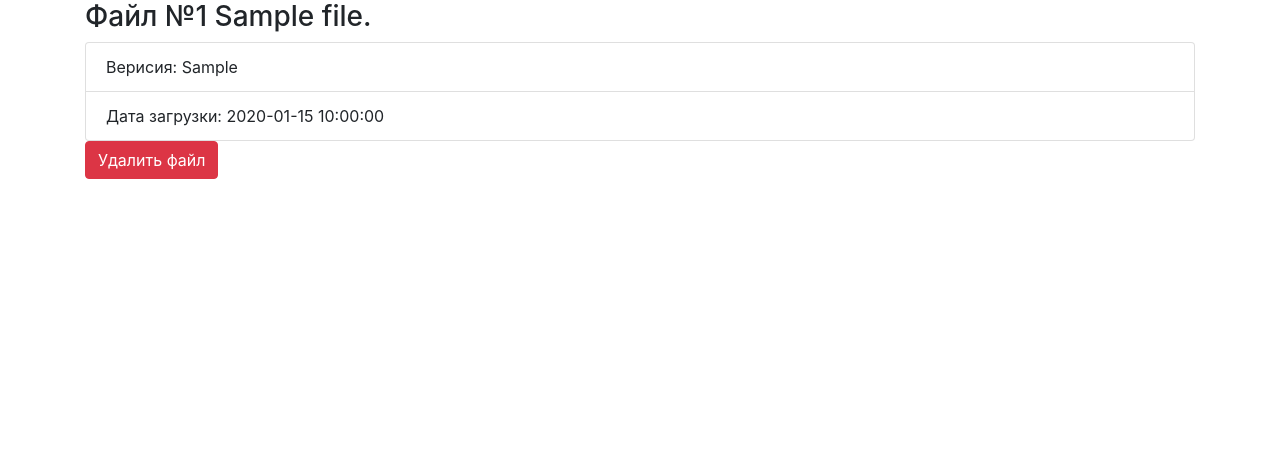
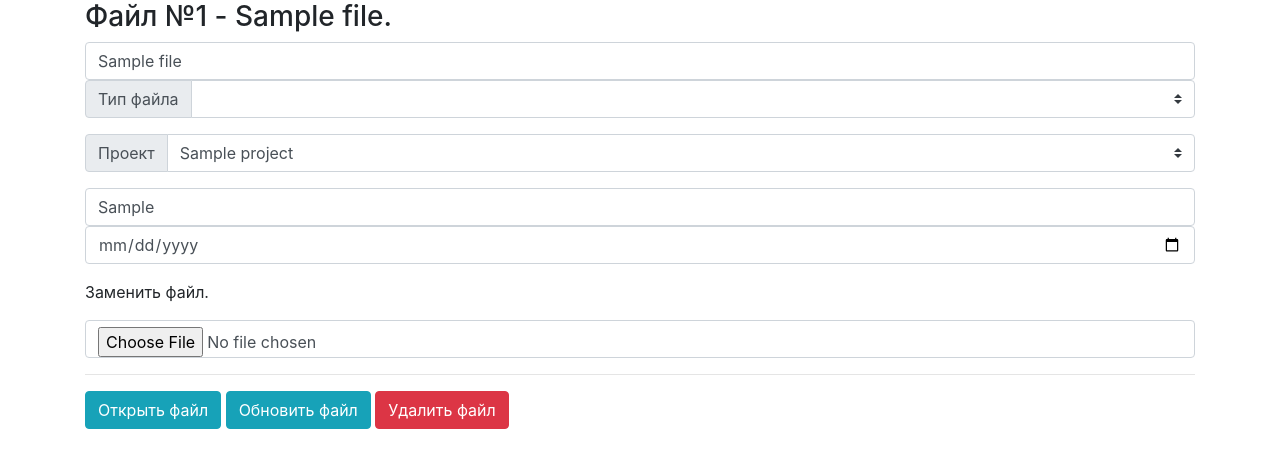
Before and after one commit to Innlock/animation_studio, a Flask app: page /file/1 in a window 1280 px wide. Shown: the part 56-524 px from the top of the page. Run offline with Flask 2, Linux system fonts and the light colour scheme; a user stored in the database is signed in; tables that the repository leaves empty hold one stand-in row (values such as "Sample post"); some libraries are stand-ins or nearby versions.

Commit message:
Continue  working on uploading files

```diff
--- a/animation_studio_app/__init__.py
+++ b/animation_studio_app/__init__.py
@@ -11,6 +11,9 @@
 db = SQLAlchemy(app)
 manager = LoginManager(app)
 app.config['TEMPLATES_AUTO_RELOAD'] = True
+app.config['UPLOAD_FOLDER'] = '.\\files'
+
+ALLOWED_EXTENSIONS = {'png', 'jpg', 'txt', 'jpeg', 'gif'}
 
 # Bootstrap(app)
 
--- a/animation_studio_app/routes.py
+++ b/animation_studio_app/routes.py
@@ -1,8 +1,11 @@
-from flask import render_template, request, redirect, flash, url_for
+import os.path
+
+from flask import render_template, request, redirect, flash, url_for, send_from_directory
 from flask_login import login_user, login_required, logout_user, current_user
 from werkzeug.security import check_password_hash, generate_password_hash
+from werkzeug.utils import secure_filename
 
-from animation_studio_app import db, app, manager
+from animation_studio_app import db, app, manager, ALLOWED_EXTENSIONS
 from database.db_connection import get_db_connection
 from database.models import Projects, Employees, Files, Teams, ProjectsTeams, TeamsEmployees
 
@@ -24,16 +27,58 @@
     return render_template('projects.html', projects=projects, user_logged=user_logged)
 
 
+def allowed_file(filename):
+    return '.' in filename and filename.rsplit('.', 1)[1].lower() in ALLOWED_EXTENSIONS
+
+
 @app.route('/create_file', methods=['GET', 'POST'])
+@login_required
 def create_file():
     user_id = get_current_id()
     user_logged = user_id is not None
-    return render_template('create_file.html', user_logged=user_logged)
+    projects = db.session.query(Projects).all()
+    if request.method == 'POST':
+        if 'file' not in request.files:
+            flash('Невозможно прочитать файл')
+            return redirect(request.url)
+        file = request.files['file']
+        if file.filename == '':
+            flash('Выберите файл для загрузки')
+            return redirect(request.url)
+        elif file and allowed_file(file.filename):
+            filename = secure_filename(file.filename)
+            file.save(os.path.join(app.config['UPLOAD_FOLDER'], filename))
+            # return redirect(url_for('download_file', name=filename))
+            name = request.form.get('name')
+            if not name:
+                flash('введите имя')
+            else:
+                new_file = Files()
+                new_file.name = name
+                new_file.id_employee = user_id
+                new_file.id_project = db.session.query(Projects).\
+                    filter(Projects.name == request.form.get('project')).one().id_project
+                new_file.date = request.form.get('date')
+                new_file.link = os.path.join(app.config['UPLOAD_FOLDER'], filename)
+                new_file.version = request.form.get('version')
+                new_file.type = request.form.get('type')
+                if not new_file.date:
+                    new_file.date = None
+                db.session.add(new_file)
+                db.session.commit()
+
+    return render_template('create_file.html', user_logged=user_logged, projects=projects)
+
+
+@app.route('/uploads/<name>')
+def download_file(name):
+    return send_from_directory(app.config["UPLOAD_FOLDER"], name)
 
 
 @app.route('/file/<int:id_file>', methods=['GET', 'POST'])
 @login_required
 def show_file(id_file):
+    projects = db.session.query(Projects).all()
     user_id = get_current_id()
     user_logged = user_id is not None
     file = db.session.query(Files).filter(Files.id_file == id_file).one()
@@ -42,7 +87,7 @@
             db.session.delete(file)
             db.session.commit()
             return redirect('/user_page')
-    return render_template('file.html', user_logged=user_logged, file=file)
+    return render_template('file.html', user_logged=user_logged, file=file, projects=projects)
 
 
 def get_current_id():
--- a/animation_studio_app/templates/file.html
+++ b/animation_studio_app/templates/file.html
@@ -2,15 +2,47 @@
 
 {% block content %}
 
-<h3>{% block title %} Файл №{{ file.id_file|string+" "+file.name}}. {% endblock %}</h3>
-<form method="POST">
+<h3>{% block title %} Файл №{{ file.id_file|string+" - "+file.name}}. {% endblock %}</h3>
+<form method="POST" enctype="multipart/form-data">
 <ul class="list-group">
-    <li input class="list-group-item">{{ "Верисия: "+file.version}}</li>
-    <li input class="list-group-item">{{ "Дата загрузки: "+file.date|string}}</li>
+    <input input type="text" name="name" class="form-control" value="{{file.name}}" />
+    <div class="input-group mb-3">
+      <div class="input-group-prepend">
+        <label class="input-group-text" for="inputGroupSelect01">Тип файла</label>
+      </div>
+      <select input class="custom-select" id="inputGroupSelect01" name="type">
+        <option selected>{{(file.type|string).split('.')[1] }}</option>
+          <option>picture</option>
+        <option>audio</option>
+        <option>animation</option>
+        <option>video</option>
+      </select>
+    </div>
+
+    <div class="input-group mb-3">
+      <div class="input-group-prepend">
+          <label class="input-group-text" for="inputGroupSelect01">Проект</label>
+      </div>
+        <select input class="custom-select" id="inputGroupSelect02" name="project">
+
+        {% for pr in projects if file.id_project == pr.id_project %}
+            <option selected>{{pr['name']}}</option>
+        {% endfor %}
+        {% for pr in projects if file.id_project != pr.id_project %}
+            <option>{{pr['name']}}</option>
+        {% endfor %}
+      </select>
+    </div>
+    <input input type="text" name="version" class="form-control" placeholder="v1" value="{{file.version}}"/>
+    <input input type="date" name="date" class="form-control" value="{{file.date}}"/>
 </ul>
-
-    <button type="submit" class="btn btn-danger"}}>Удалить файл
-            </button>
+    <ul></ul>
+    <p>Заменить файл.</p>
+    <input type="file" name="file" class="form-control">
+<hr>
+    <a type="button" class="btn btn-info" href="/uploads/{{(file.link|string).split('\\')[2]}}" >Открыть файл</a>
+    <button type="button" class="btn btn-info" value="Upload"}}>Обновить файл</button>
+    <button type="submit" class="btn btn-danger"}}>Удалить файл</button>
 </form>
 
 {% endblock %}
--- a/animation_studio_app/templates/user_page.html
+++ b/animation_studio_app/templates/user_page.html
@@ -39,6 +39,8 @@
     <li style="background-color:#cfd7f3;" class="list-group-item">{{ file['Projects'].name+": "+ file['Files'].name+" "+
         file['Files'].version}}
     </li>
+    <a style="background-color:#3ea9c4;" class="btn btn-primary" href="/file/{{ file['Files'].id_file }}"
+           role="button">Открыть файл</a>
     {% endfor %}
 </ul>
 
```
Also changed, not shown: animation_studio_app/templates/create_file.html (+20 -3 lines).
